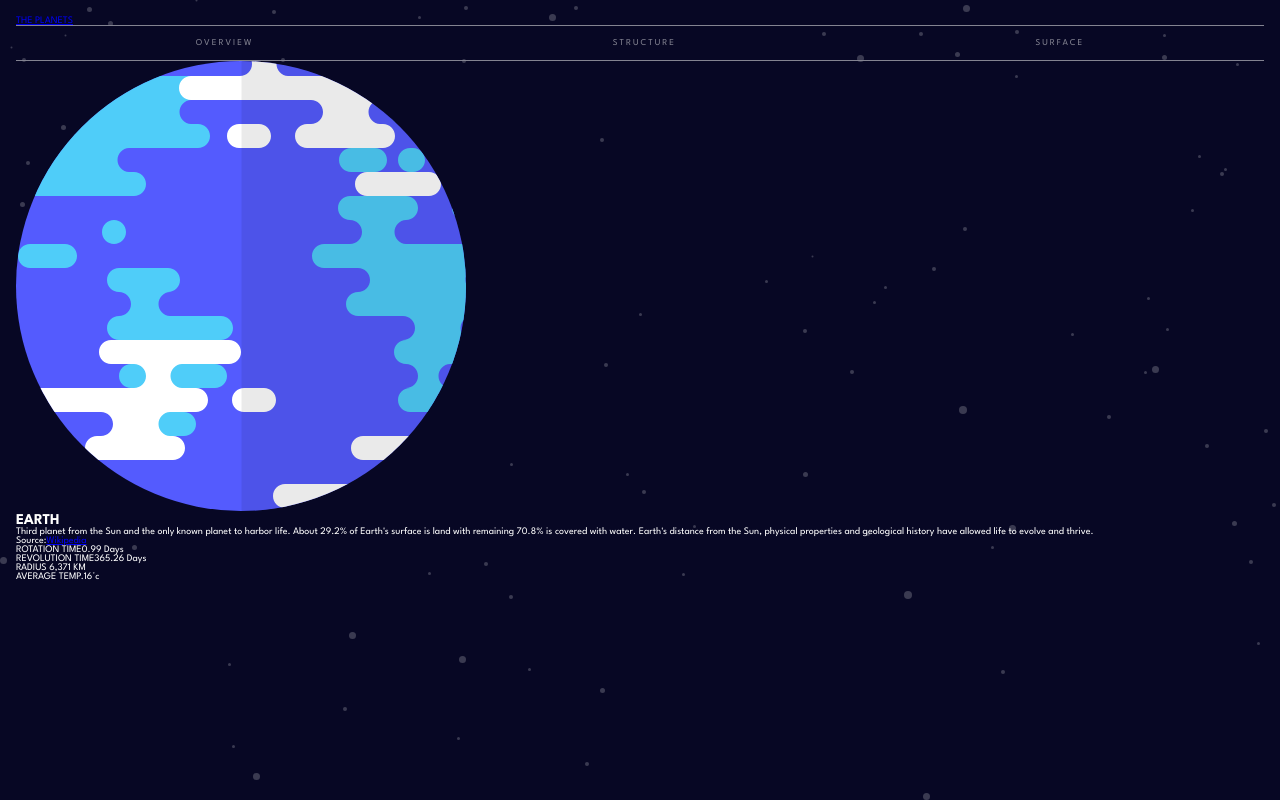
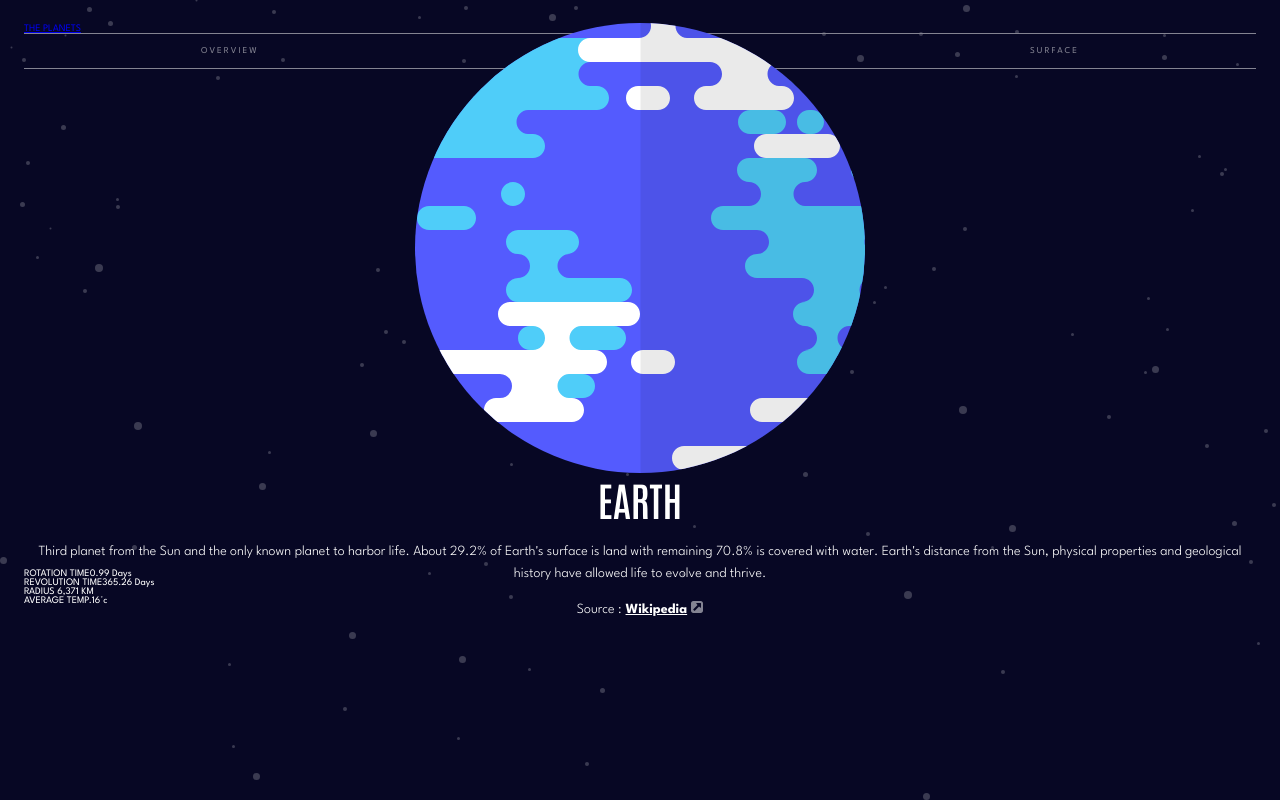
Before and after one commit to raulgaliciab/planets-fact-site, a React (Vite) app: page /earth in a window 1280 px wide. Built offline with nearby package versions, Linux system fonts and the light colour scheme.

Commit message:
PlanetDisplay styles

```diff
--- a/src/components/PlanetDisplay.jsx
+++ b/src/components/PlanetDisplay.jsx
@@ -2,17 +2,21 @@
 
 
   return (
-    <>
-      <img
-        src={ img.replace("./", "/") }
-        alt={`${title} display`}
-      />
+    <section className="planet-display">
+      <figure>
+        <img
+          src={ img.replace("./", "/") }
+          alt={`${title} display`}
+        />
+      </figure>
       <h2>{ title.toUpperCase() }</h2>
       <p>{ content }</p>
-      <div>
-        <span>Source:</span>
+
+      <div className="source-container">
+        <span>Source :</span>
         <a href={ source } >Wikipedia</a>
+        <img src="/assets/icon-source.svg" alt="Arrow Icon" />
       </div>
-    </>
+    </section>
   )
 }
--- a/src/styles/styles.css
+++ b/src/styles/styles.css
@@ -12,7 +12,7 @@
 main {
   width: 100vw;
   height: 100vh;
-  padding: 1.6rem;
+  padding: 2.4rem;
   color: #FFFFFF;
   background-color: #070724;
   background-image: url("/assets/background-stars.svg");
@@ -64,4 +64,52 @@
   border-bottom: 4px solid #2D68F0;
 }
 
+/* Planet Display */
+.planet-display {
+  display: flex;
+  flex-direction: column;
+  justify-content: center;
+  text-align: center;
+  width: 100%;
+  height: 50rem;
+}
+.planet-display figure {
+  display: flex;
+  flex-direction: column;
+  align-items: center;
+  width: 100%;
+  height: auto;
+}
+.planet-display figure img {
+  max-width: 80%;
+  width: auto;
+  height: auto;
+  object-fit: contain;
+}
+.planet-display h2 {
+  font-family: "Antonio", sans-serif;
+  font-size: 4rem;
+  font-weight: 600;
+  margin-bottom: 1.6rem;
+}
+.planet-display p {
+  font-size: 1.4rem;
+  font-weight: 300;
+  line-height: 2.2rem;
+  margin-bottom: 1.6rem;
+}
+.planet-display .source-container {
+  font-size: 1.4rem;
+  color: #FFFFFF;
+}
+.planet-display .source-container span {
+  font-weight: 300;
+  margin-right: 0.4rem;
+}
+.planet-display .source-container a {
+  font-weight: bold;
+  color: #FFFFFF;
+  margin-right: 0.4rem;
+}
+
 /*# sourceMappingURL=styles.css.map */
--- a/src/styles/styles.scss
+++ b/src/styles/styles.scss
@@ -28,7 +28,7 @@
 main {
   width: 100vw;
   height: 100vh;
-  padding: 1.6rem;
+  padding: 2.4rem;
   color: $primary-white;
   background-color: $primary-black;
   background-image: url('/assets/background-stars.svg');
@@ -83,3 +83,60 @@
     border-bottom: 4px solid $primary-blue;
   }
 }
+
+/* Planet Display */
+
+.planet-display {
+  display: flex;
+  flex-direction: column;
+  justify-content: center;
+  text-align: center;
+  width: 100%;
+  height: 50rem;
+
+  figure {
+    display: flex;
+    flex-direction: column;
+    align-items: center;
+    width: 100%;
+    height: auto;
+
+      img {
+        max-width: 80%;
+        width: auto;
+        height: auto;
+        object-fit: contain;
+      }
+  }
+
+  h2 {
+    font-family: $title-font;
+    font-size: 4rem;
+    font-weight: 600;
+    margin-bottom: 1.6rem;
+  }
+
+  p {
+    font-size: 1.4rem;
+    font-weight: 300;
+    line-height: 2.2rem;
+    margin-bottom: 1.6rem;
+  }
+
+  .source-container {
+    font-size: 1.4rem;
+    color: $primary-white;
+
+    span {
+      font-weight: 300;
+      margin-right: 0.4rem;
+    }
+
+    a {
+      font-weight: bold;
+      color: $primary-white;
+      margin-right: 0.4rem;
+    }
+  }
+
+}
```
Also changed, not shown: 1 other file (tests, documents, lock files or other folders).
